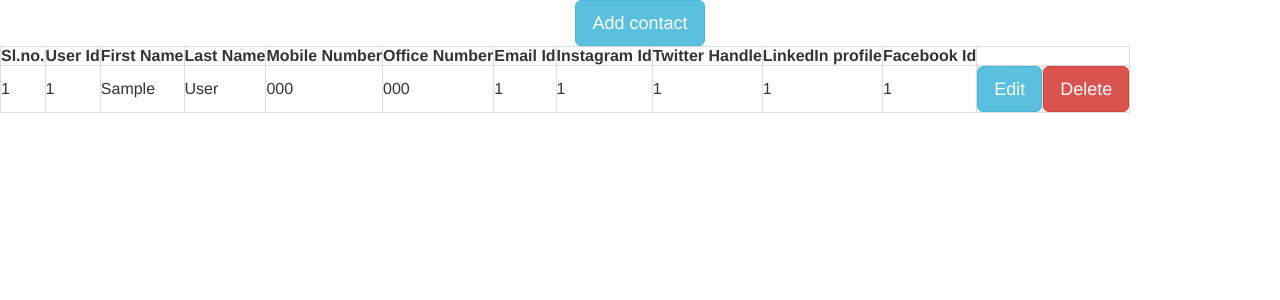
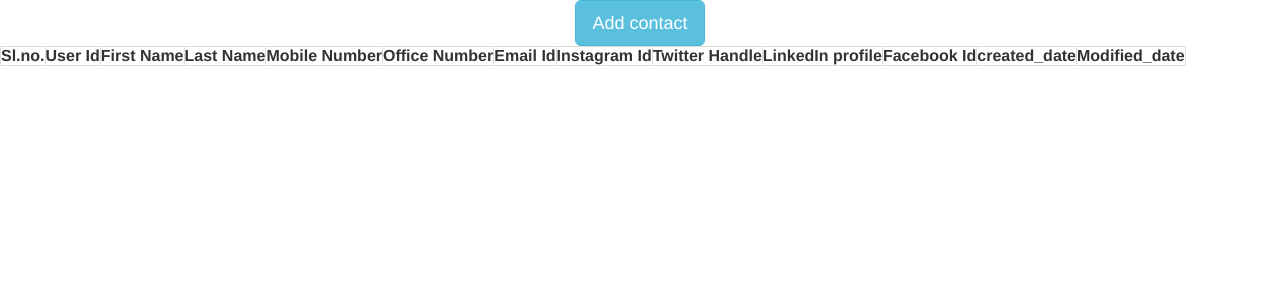
Before and after one commit to Ivin1998/CRM_IN_CORE_PHP, a PHP site: page / in a window 1280 px wide. Shown: the top 300 px of the page. Run offline with PHP 8.4, Linux system fonts and the light colour scheme; tables that the repository leaves empty or names only in its code hold one stand-in row (values such as "Sample post"); lists and menus that the app fills with data are empty.

Commit message:
soft-deleting and dates tracking done

```diff
--- a/index.php
+++ b/index.php
@@ -40,6 +40,8 @@
                             Twitter Id: <input type="text" name="Twitter" /><br><br>
                             Linkedin Id: <input type="text" name="Linkedin" /><br><br>
                             Facebook Id: <input type="text" name="Facebook" /><br><br>
+                            <input type="hidden" name="created_date" value="<?php echo date('Y-m-d H:i:s')?>">
+
                             <button type="submit" class="btn btn-primary">Submit</button>
                         </form>
 
@@ -49,11 +51,10 @@
                     <button type="button" class="btn btn-default" data-dismiss="modal">Cancel</button>
                 </div>
             </div>
-
         </div>
     </div>
     <?php
-    $sql = "select*from contact_information ORDER BY User_Id Desc";
+    $sql = "select*from contact_information where id_deleted=false ORDER BY User_Id Desc";
     $result = mysqli_query($con, $sql);
     ?>
     <div>
@@ -71,7 +72,8 @@
                 <th>Twitter Handle</th>
                 <th>LinkedIn profile</th>
                 <th>Facebook Id</th>
-
+                <th>created_date</th>
+                <th>Modified_date</th>
             </tr>
             <tr>
                 <?php
@@ -110,6 +112,12 @@
                     </td>
                     <td>
                         <?php echo $rows['facebook_id']; ?>
+                    </td>
+                    <td>
+                        <?php echo $rows['created_date']; ?>
+                    </td>
+                    <td>
+                        <?php echo $rows['mod_date']; ?>
                     </td>
                     <td><a class="btn btn-info btn-lg" href="update.php?user_id=<?php echo $rows['user_id']; ?>">Edit</a>
                     </td>
--- a/update.php
+++ b/update.php
@@ -4,6 +4,7 @@
 
 if (isset($_POST['update'])) {
 
+    $mod_date=$_POST['mod_date'];
     $user_id = $_GET['user_id'];
     $first_name = $_POST['first_name'];
     $last_name = $_POST['last_name'];
@@ -17,7 +18,7 @@
 
     $sql = "UPDATE contact_information SET first_name='$first_name',last_name='$last_name',
     mobile_number='$mobile_number',office_number='$office_number',email_id='$email_id',instagram_id=' $instagram_id',
-    twitter_id='$twitter_id',linkedin_id='$linkedin_id',facebook_id='$facebook_id' where user_id='$user_id'";
+    twitter_id='$twitter_id',linkedin_id='$linkedin_id',facebook_id='$facebook_id',mod_date='$mod_date' where user_id='$user_id'";
 
     $result = $con->query($sql);
 
@@ -25,7 +26,7 @@
     if ($result == TRUE) {
         echo "Record updated Successfully";
     } else {
-        echo "Error:" . $sql . "<br>" . $con->error;
+        echo "Error:" . $sql . "<br>" . '$con->error';
     }
 }
 if (isset($_GET['user_id'])) {
@@ -59,6 +60,7 @@
             Twitter Handle:<input type="text" name="twitter_id" value="<?php echo $twitter_id; ?>">
             LinkedIn profile:<input type="text" name="linkedin_id" value="<?php echo $linkedin_id; ?>">
             Facebook_Id:<input type="text" name="facebook_id" value="<?php echo $facebook_id; ?>">
+            <input type="hidden" name="mod_date" value="<?php echo date('Y-m-d H:i:s')?>">
             <input type="submit" value="update" name="update" />
 
         </form>
```
Also changed, not shown: add_data.php (+4 -4 lines), delete.php (+10 -7 lines).
